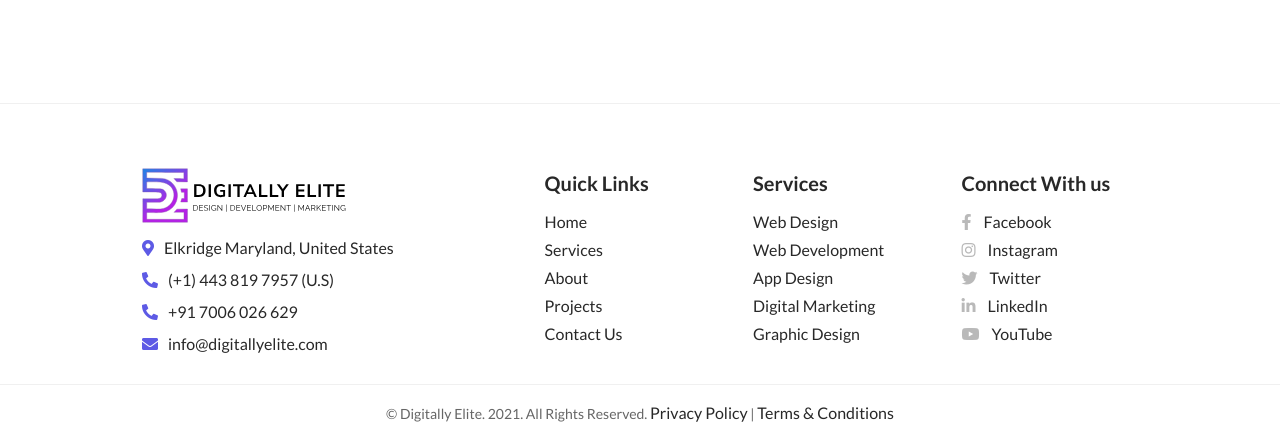
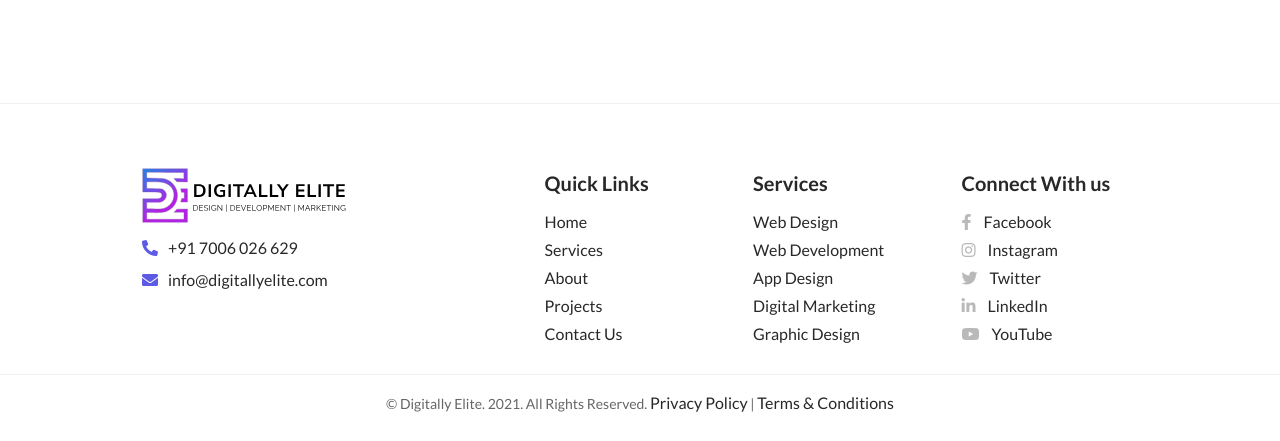
Before and after one commit to 007danixh/digitally-elite, a PHP site: page /index.php in a window 1280 px wide. Shown: the part 3999-4440 px from the top of the page. After the commit the page ends 4411 px from the top, so only its background shows below. Run offline with PHP 8.4, Linux system fonts and the light colour scheme; some libraries are stand-ins or nearby versions.

Commit message:
REMOVED: Footer Us address

```diff
--- a/layouts/footer.php
+++ b/layouts/footer.php
@@ -4,7 +4,7 @@
              <a class="logo-box" href="./index">
                  <img class="logo" src="assets/img/logo.svg" alt="Digitally Elite logo" />
              </a>
-             <div class="footer-icon">
+             <!-- <div class="footer-icon">
                  <i class="fas fa-map-marker-alt"></i>
                  <a class="link footer-link">Elkridge Maryland, United States</a>
              </div>
@@ -12,7 +12,7 @@
              <div class="footer-icon">
                  <i class="fas fa-phone-alt"></i>
                  <a href="tel:+1 (443) 819-7957" class="link footer-link"> (+1) 443 819 7957 (U.S) </a>
-             </div>
+             </div> -->
 
              <div class="footer-icon">
                  <i class="fas fa-phone-alt"></i>
```
